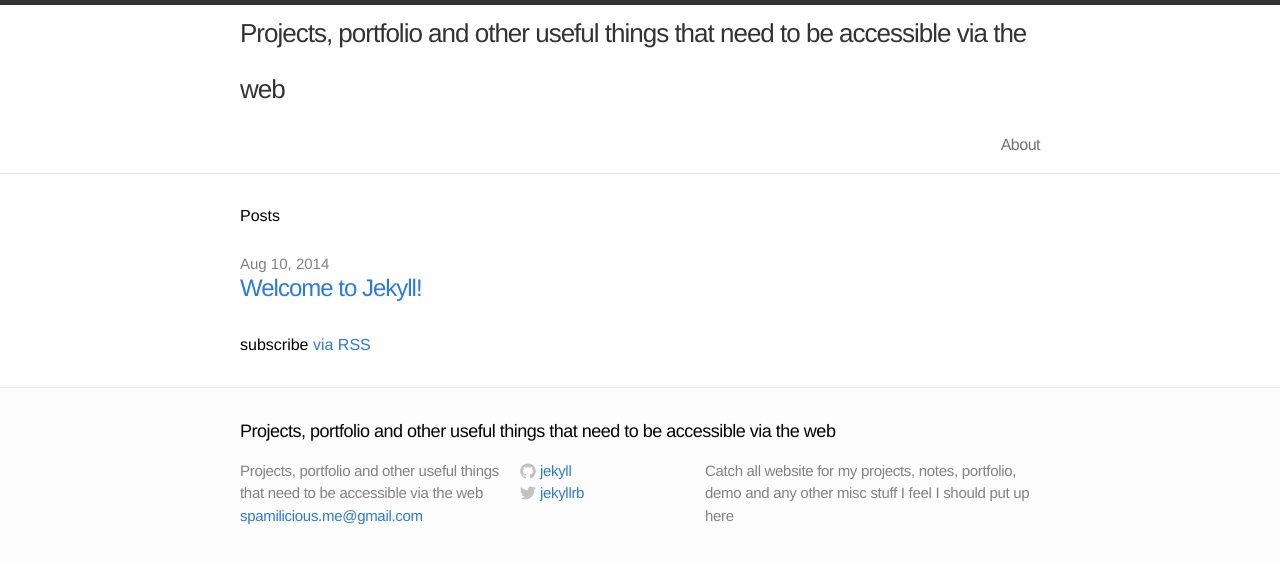
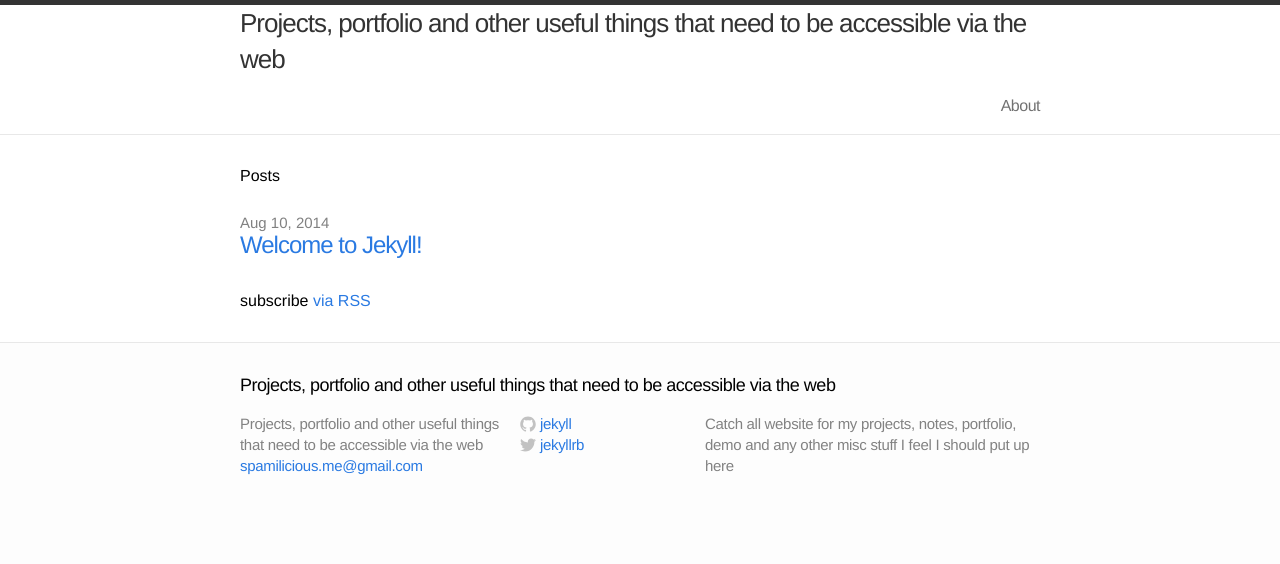
Before and after one commit to anthonyberan/anthonyberan.github.io, a Jekyll site: the page built from index.html, in a window 1280 px wide. Shown: the top 564 px of the page. Built offline with Jekyll 4.4.1, drawn with Linux system fonts in a browser that asks for light colours.

Commit message:
css tweak

```diff
--- a/css/main.css
+++ b/css/main.css
@@ -11,7 +11,7 @@ html, body { height: 100%; }
 body {
   font-family: Helvetica, Arial, sans-serif;
   font-size: 16px;
-  line-height: 1.5;
+  line-height: 1.4;
   font-weight: 300;
   background-color: #fdfdfd;
 }
@@ -55,7 +55,6 @@ a:visited { color: #205caa; }
   font-size: 26px;
   letter-spacing: -1px;
   float: left;
-  line-height: 56px;
   position: relative;
   z-index: 1;
 }
```
